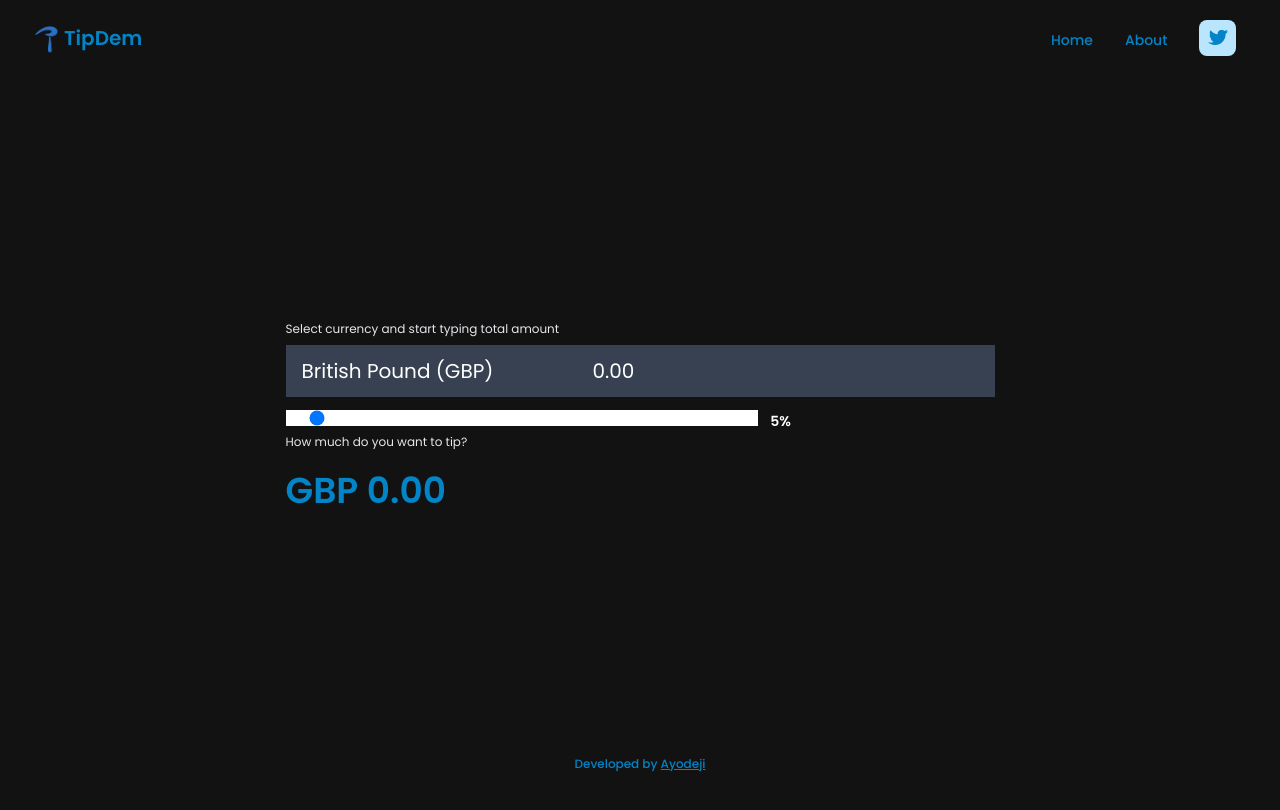
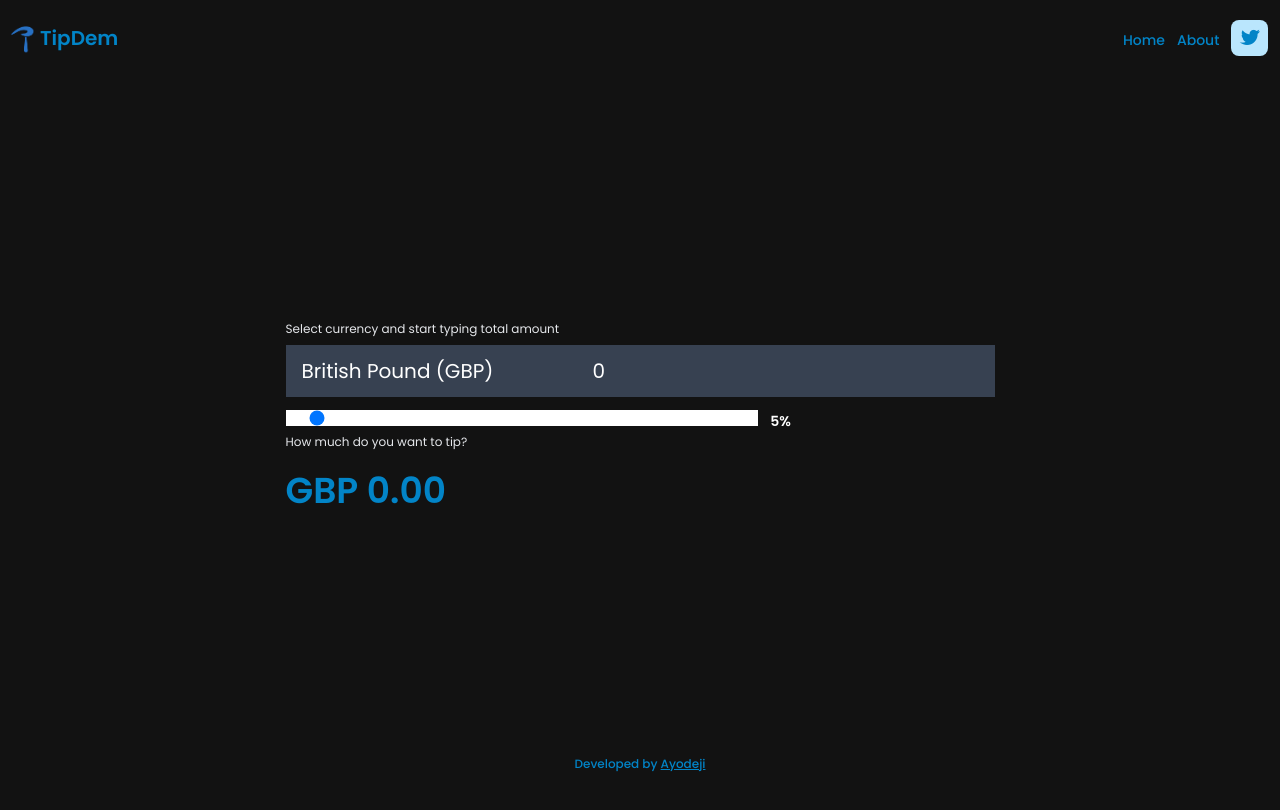
Before and after one commit to aosasona/tipdem, a React (Create React App) app: page / in a window 1280 px wide. Built offline with nearby package versions, Linux system fonts and the light colour scheme.

Commit message:
Updated with Gitro

```diff
--- a/src/assets/main.css
+++ b/src/assets/main.css
@@ -503,8 +503,8 @@ Ensure the default browser behavior of the `hidden` attribute.
   margin-bottom: 2.5rem;
 }
 
-.mr-3{
-  margin-right: 0.75rem;
+.mr-1{
+  margin-right: 0.25rem;
 }
 
 .mb-2{
@@ -593,9 +593,14 @@ Ensure the default browser behavior of the `hidden` attribute.
   padding: 0.75rem;
 }
 
-.px-8{
-  padding-left: 2rem;
-  padding-right: 2rem;
+.px-2{
+  padding-left: 0.5rem;
+  padding-right: 0.5rem;
+}
+
+.px-3{
+  padding-left: 0.75rem;
+  padding-right: 0.75rem;
 }
 
 .px-\[9px\]{
@@ -606,11 +611,6 @@ Ensure the default browser behavior of the `hidden` attribute.
 .px-4{
   padding-left: 1rem;
   padding-right: 1rem;
-}
-
-.px-3{
-  padding-left: 0.75rem;
-  padding-right: 0.75rem;
 }
 
 .text-center{
--- a/src/components/nav.js
+++ b/src/components/nav.js
@@ -6,7 +6,7 @@ export default class Nav extends Component {
   render() {
     return (
     <div>
-        <div className='flex p-5 px-8 w-screen justify-between items-center'>
+        <div className='flex p-5 px-2 w-screen justify-between items-center'>
         <div className='flex items-center'>
             <img src={logo} className='w-8 h-8'/>
             <span class="text-sky-600 font-extrabold text-[20px]">TipDem</span>
@@ -14,11 +14,11 @@ export default class Nav extends Component {
 
             <div>
             <Link to='/' class='text-sky-600 font-medium text-sm hover:text-white'>Home</Link>
-                <Link to='/about' class='text-sky-600 px-8 font-medium text-sm hover:text-white'>About</Link>
+                <Link to='/about' class='text-sky-600 px-3 font-medium text-sm hover:text-white'>About</Link>
 
 
                 <a href='https://twitter.com/_realao' target='_blank' rel="noreferrer">
-                <i className='fa fa-twitter text-sky-600 bg-sky-200 text-[20px] font-bold p-2 px-[9px] rounded-lg mr-3 hover:bg-sky-600 hover:text-sky-200'></i></a>
+                <i className='fa fa-twitter text-sky-600 bg-sky-200 text-[20px] font-bold p-2 px-[9px] rounded-lg mr-1 hover:bg-sky-600 hover:text-sky-200'></i></a>
             </div>
     </div>
     </div>
--- a/src/components/start.js
+++ b/src/components/start.js
@@ -8,7 +8,7 @@ export default class Start extends Component {
     constructor(props) {
         super(props);
         this.state = {
-            amount: '0.00',
+            amount: '0',
             currency: 'GBP',
             percent: '5'
         };
@@ -54,7 +54,7 @@ export default class Start extends Component {
     return (
     <div>
         <Nav />
-        <div className='flex w-screen h-[85vh] justify-center items-center antialiased'>
+        <div className='flex w-screen h-[85vh] justify-center items-center antialiased px-4'>
             <form id="formMain" className='block'>
                 <span className='mb-2 text-gray-200 text-xs font-normal block'>Select currency and start typing total amount</span>
                 <select value={this.state.currency} onInput={this.handleCurrency} className='block md:inline p-3 px-4 text-xl bg-gray-700 text-white focus:outline-none'>
```
